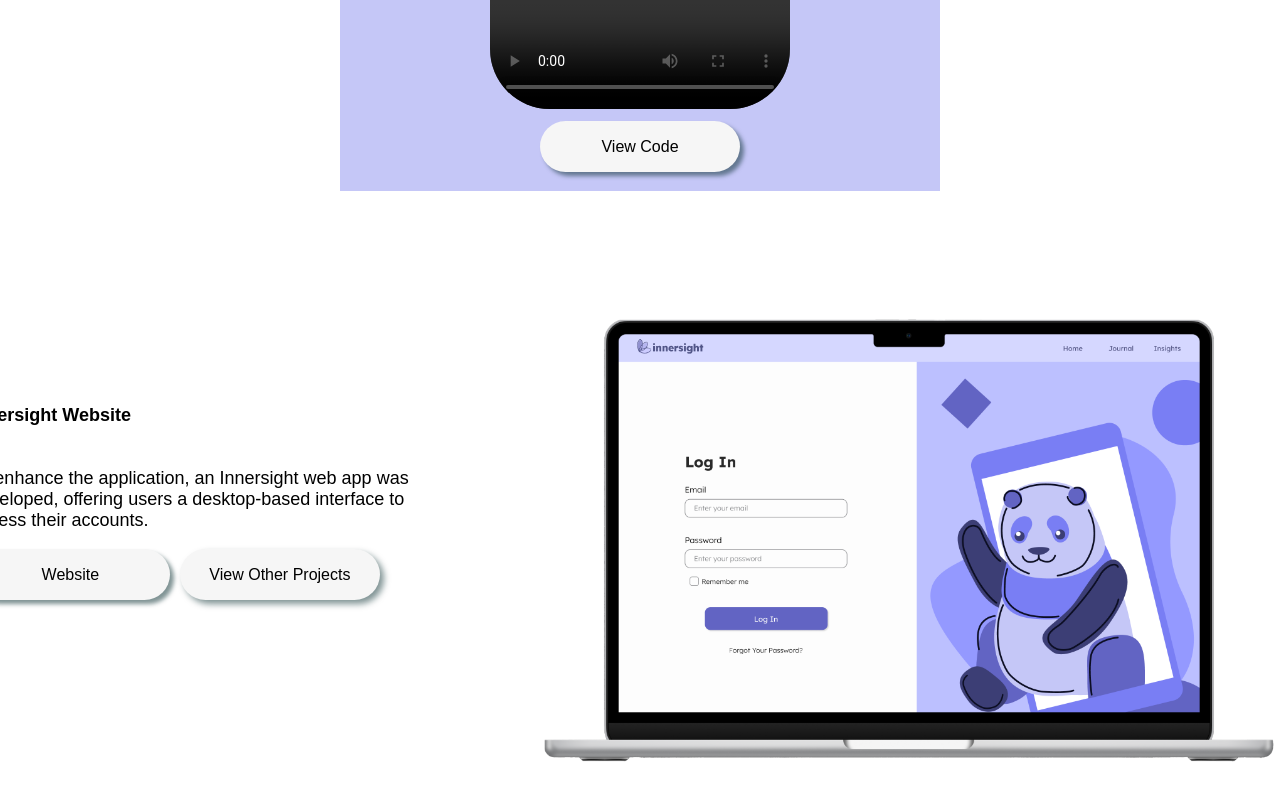
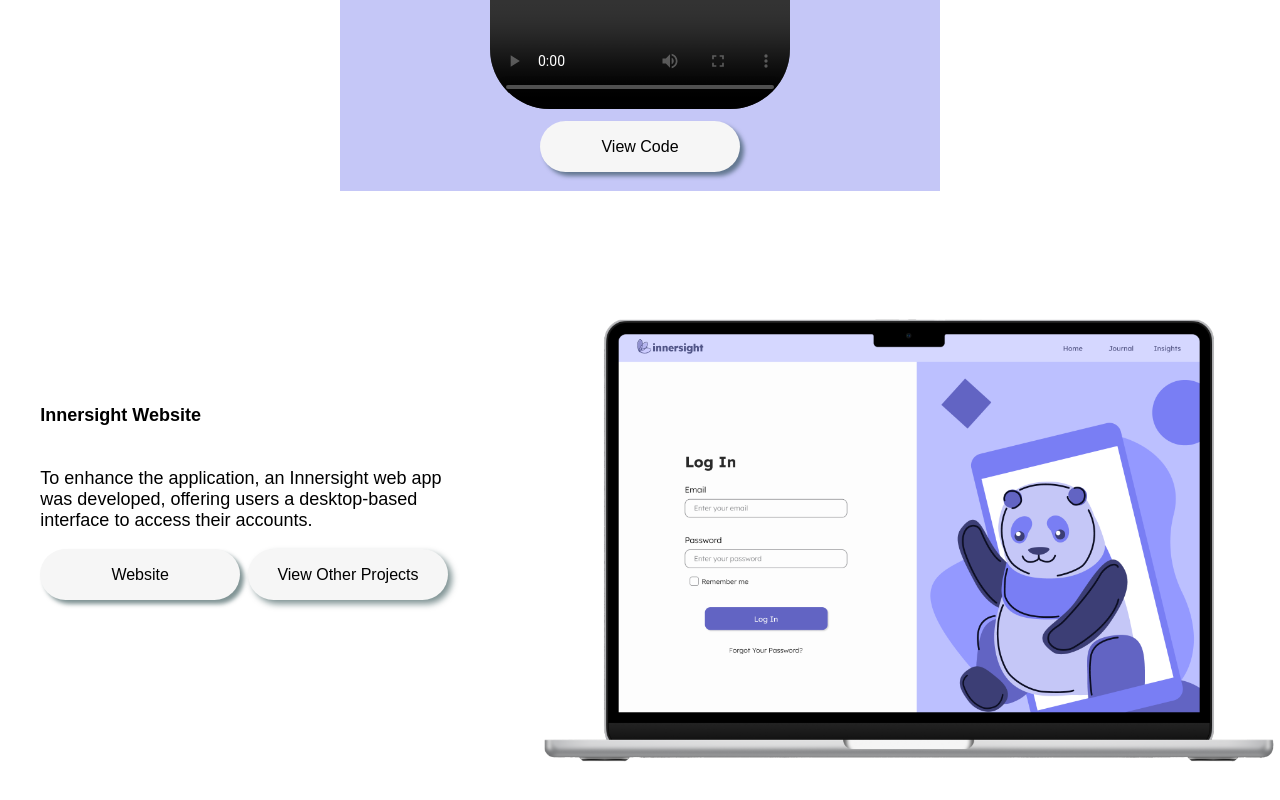
Before and after one commit to bguemos/bri-lynngportfolio, a Next.js app: page /innersight in a window 1280 px wide. Shown: the part 6648-7448 px from the top of the page. Built offline with nearby package versions, Linux system fonts and the light colour scheme; grey boxes are pictures that could not be loaded; a web font is replaced by a local one.

Commit message:
margin fix

```diff
--- a/styles/Innersight.module.css
+++ b/styles/Innersight.module.css
@@ -248,6 +248,7 @@
 .webdescription{
     display: flex;
     flex-direction: column;
+    margin-left: 5%;
 
 }
 .buttongroup {
```
